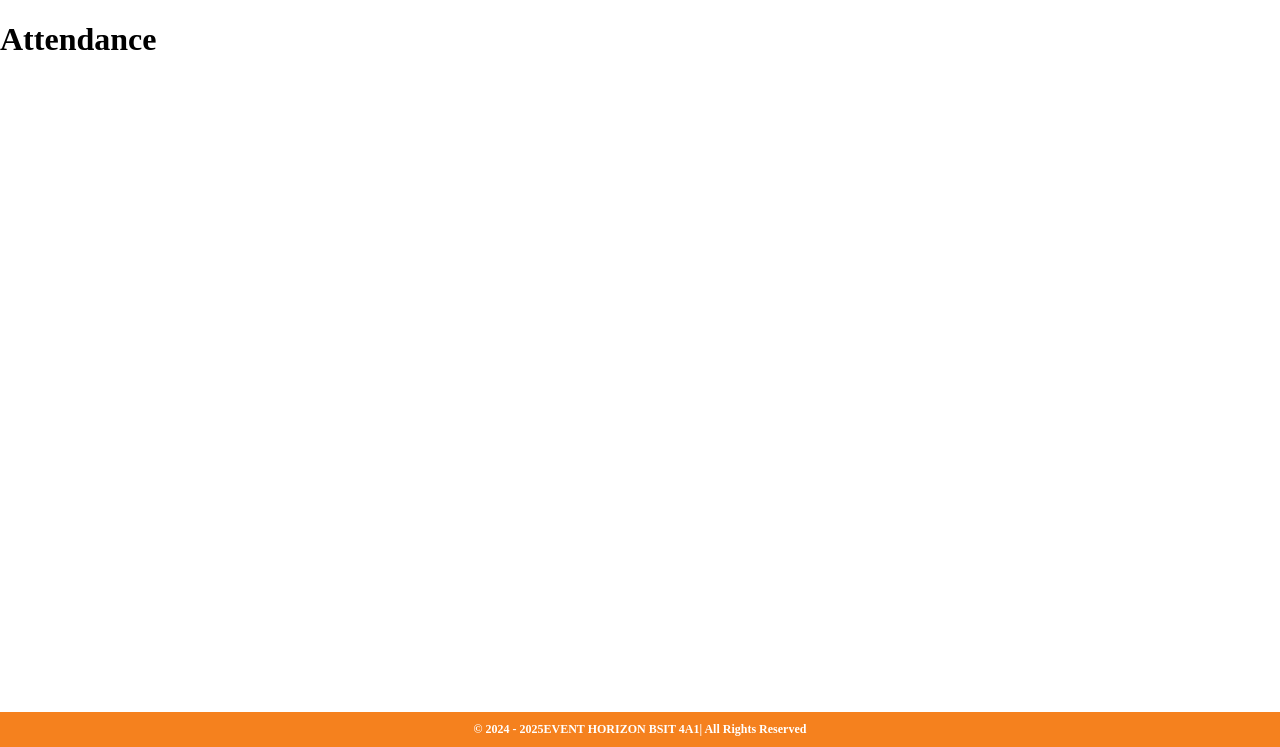
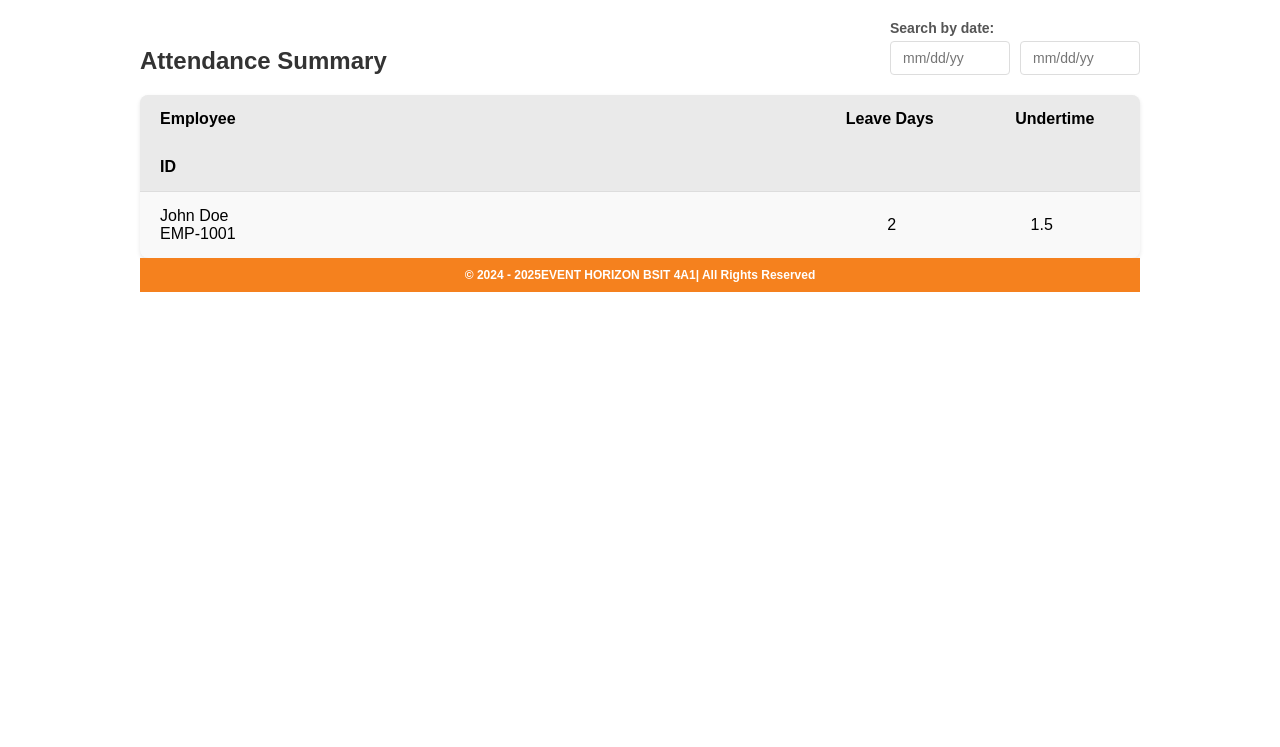
Before and after one commit to TabinJasper-BSIT32E1/Event-Horizon-ERP-system, a PHP site: page /html/attendance.html in a window 1280 px wide. Shown: the part 53-800 px from the top of the page. Run offline with PHP 8.4, Linux system fonts and the light colour scheme.

Commit message:
Added Attendance (In-Progress)

```diff
--- a/css/attendance.css
+++ b/css/attendance.css
@@ -55,12 +55,6 @@ html, body {
     color: #777;
 }
 
-/* Main Content */
-.main-content {
-    flex: 1; /* if theres a content it will push down the footer */
-}
-
-/* Footer */
 .footer {
     background-color: #f5811e;
     color: #fff;
@@ -73,3 +67,127 @@ html, body {
     font-weight: bold;
     width: 100%;
 }
+
+.main-content {
+    flex: 1;
+    font-family: Arial, sans-serif;
+    width: 1000px;
+    padding: 20px;
+    margin: 0 auto; /* This centers the container horizontally */
+
+}
+
+.top-part {
+    display: flex;
+    justify-content: space-between;
+    align-items: flex-end;
+    margin-bottom: 20px;
+}
+
+.top-part h2 {
+    color: #333;
+    margin: 0;
+}
+
+.search-section {
+    display: flex;
+    gap: 20px;
+}
+
+.date-range-search {
+    display: flex;
+    flex-direction: column;
+}
+
+.date-inputs {
+    display: flex;
+    gap: 10px;
+}
+
+label {
+    display: block;
+    margin-bottom: 5px;
+    font-weight: bold;
+    color: #555;
+    font-size: 14px;
+}
+
+input[type="text"] {
+    width: 120px;
+    padding: 8px 12px;
+    border: 1px solid #ddd;
+    border-radius: 4px;
+    font-size: 14px;
+    box-sizing: border-box;
+}
+
+.attendance-container {
+    font-family: Arial, sans-serif;
+    max-width: 1000px;
+    margin: 0 auto;
+    background-color: #f9f9f9;
+    border-radius: 8px;
+    box-shadow: 0 2px 4px rgba(0,0,0,0.1);
+    overflow: hidden; /* Ensures rounded corners for child elements */
+  }
+
+  /* Header Row Styling */
+  .attendance-header {
+    display: flex;
+    justify-content: space-between;
+    padding: 15px 20px;
+    background-color: #eaeaea;
+    font-weight: bold;
+    border-bottom: 1px solid #ddd;
+  }
+
+  .employee-id-header, .stats-header {
+    display: flex;
+    gap: 30px;
+  }
+
+  .employee-id-header {
+    width: 200px;
+    flex-direction: column;
+  }
+
+  .stats-header {
+    width: 300px;
+    justify-content: space-around;
+  }
+
+  /* Data Rows Styling */
+  .attendance-data {
+    max-height: 400px;
+    overflow-y: auto; /* Adds scroll when content exceeds max-height */
+  }
+
+  .attendance-row {
+    display: flex;
+    justify-content: space-between;
+    padding: 15px 20px;
+    border-bottom: 1px solid #eee;
+    align-items: center;
+  }
+
+  .attendance-row:last-child {
+    border-bottom: none;
+  }
+
+  .employee-info {
+    width: 200px;
+    display: flex;
+    flex-direction: column;
+  }
+
+  .employee-stats {
+    width: 300px;
+    display: flex;
+    justify-content: space-around;
+    text-align: center;
+  }
+
+  /* Hover effect for rows */
+  .attendance-row:hover {
+    background-color: #f0f0f0;
+  }
--- a/html/attendance.html
+++ b/html/attendance.html
@@ -25,10 +25,50 @@
 
         <!-- You can add main content here -->
         <div class="main-content">
-            <h1>Attendance</h1>
+            <div class="top-part">
+                <h2>Attendance Summary</h2>
+                <div class="search-section">
+                    <div class="date-range-search">
+                        <label>Search by date:</label>
+                        <div class="date-inputs">
+                            <input type="text" placeholder="mm/dd/yy">
+                            <input type="text" placeholder="mm/dd/yy">
+                        </div>
+                    </div>
+                </div>
+            </div>
 
+            <div class="attendance-container">
+                <!-- Fixed Header Row -->
+                <div class="attendance-header">
+                  <div class="employee-id-header">
+                    <div>Employee</div>
+                    <div>ID</div>
+                  </div>
+                  <div class="stats-header">
+                    <div>Leave Days</div>
+                    <div>Undertime</div>
+                  </div>
+                </div>
 
-        </div>
+                <!-- Expandable Data Rows -->
+                <div class="attendance-data">
+                  <!-- Sample Data Row (will repeat for each employee) -->
+                  <div class="attendance-row">
+                    <div class="employee-info">
+                      <div>John Doe</div>
+                      <div>EMP-1001</div>
+                    </div>
+                    <div class="employee-stats">
+                      <div>2</div>
+                      <div>1.5</div>
+                    </div>
+                  </div>
+
+                  <!-- Additional rows will be added here dynamically -->
+                </div>
+              </div>
+
 
         <!-- Footer -->
         <div class="footer">
```
